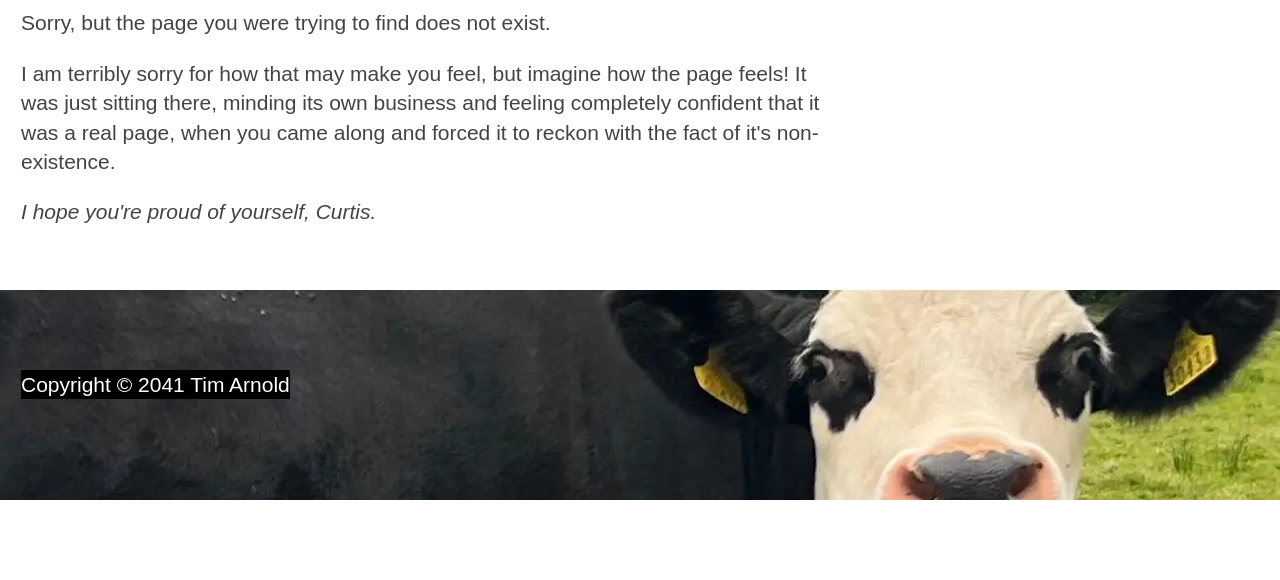
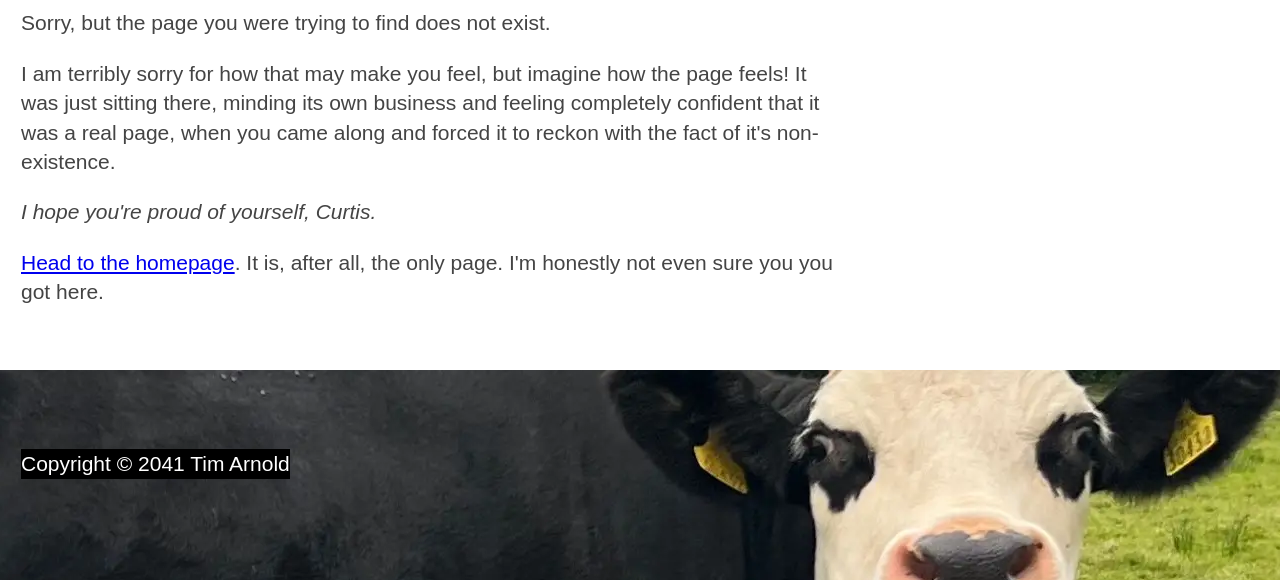
Before and after one commit to tim-arnold/tim52.io, a plain HTML site: page 404.html in a window 1280 px wide. Shown: the part 330-910 px from the top of the page. Before the commit the page ends 830 px from the top, so only its background shows below. Drawn offline with Linux system fonts and the light colour scheme.

Commit message:
update 404 text

```diff
--- a/404.html
+++ b/404.html
@@ -37,6 +37,7 @@
         <p>Sorry, but the page you were trying to find does not exist.</p>
         <p>I am terribly sorry for how that may make you feel, but imagine how the page feels! It was just sitting there, minding its own business and feeling completely confident that it was a real page, when you came along and forced it to reckon with the fact of it's non-existence.</p>
         <p><em>I hope you're proud of yourself, Curtis.</em></p>
+        <p><a href="/">Head to the homepage</a>. It is, after all, the only page. I'm honestly not even sure you you got here.</p>
       </article>
     </main>
   </div>
```
